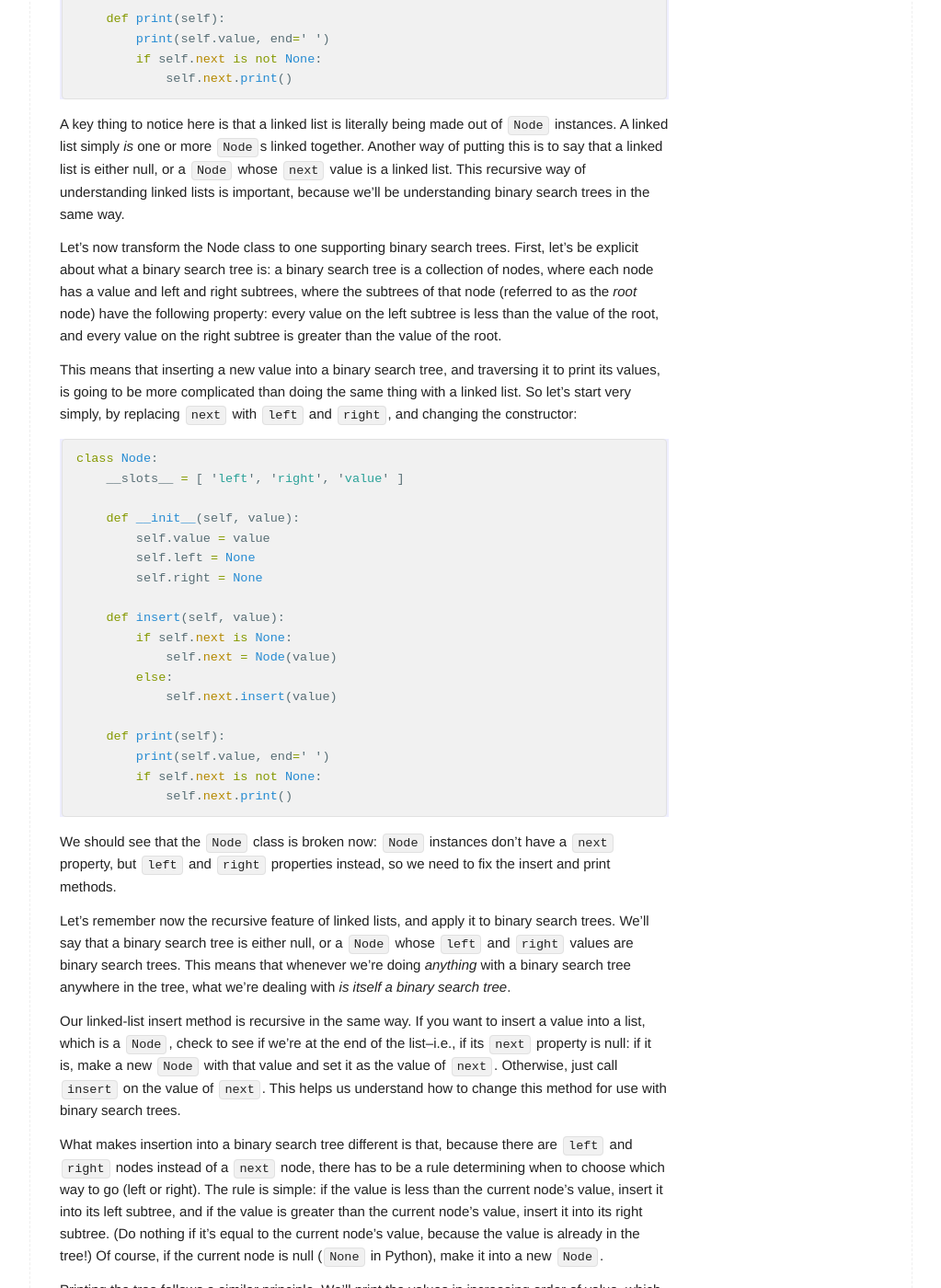
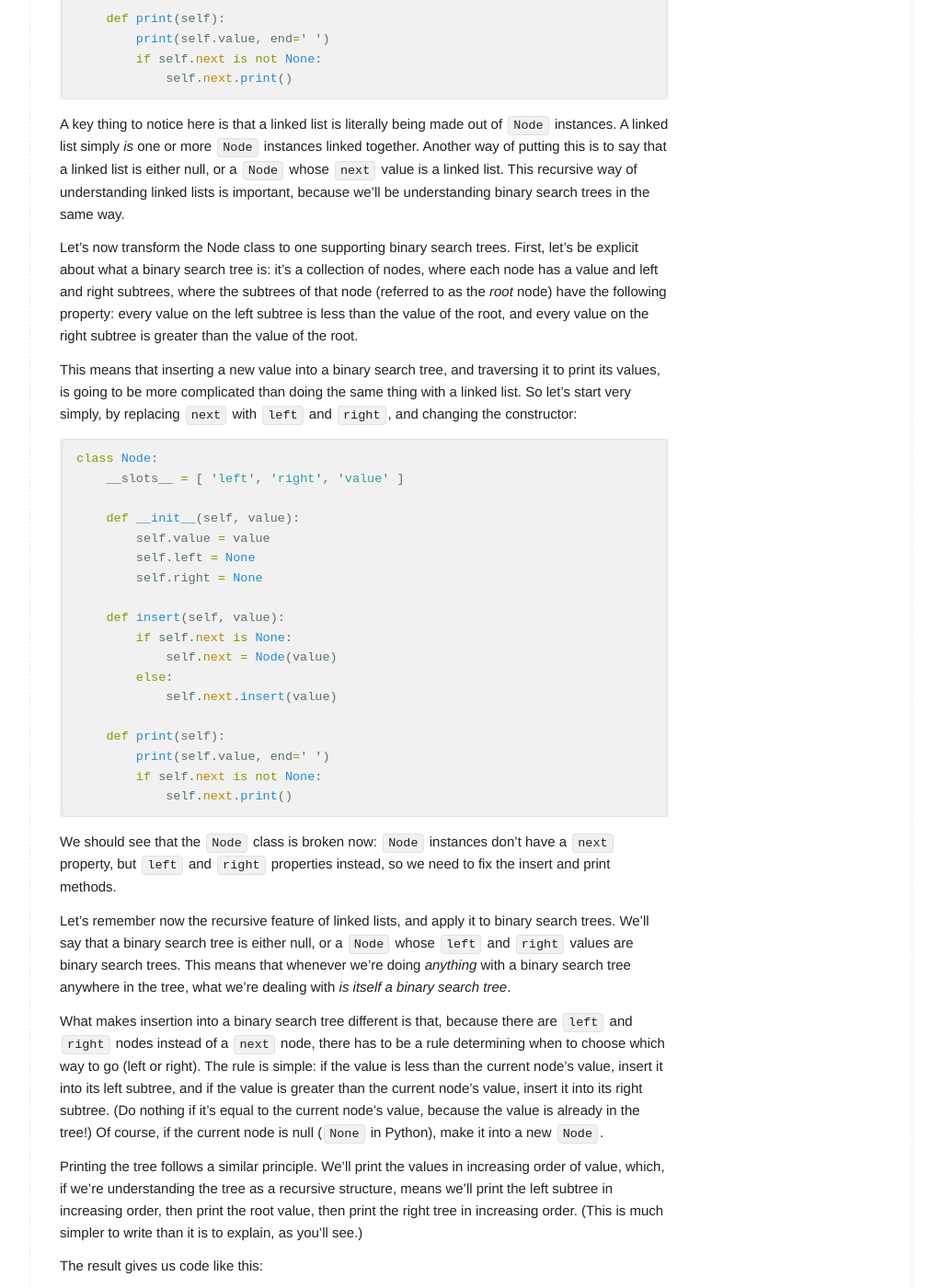
Before and after one commit to adamvinueza/adamvinueza.github.io, a Jekyll site: the page built from _posts/2019-05-02-my-god-full-of-nodes.md, in a window 1280 px wide and 1400 px high, scrolled down 2194 px. Shown: the whole window at 92% size, without its empty margins (128-1151 px from the left). Built offline with Jekyll 4.4.1, drawn with Linux system fonts in a browser that asks for light colours; some of the changed text lies outside the part shown.

Commit message:
Clarification of recursive features

````diff
--- a/_posts/2019-05-02-my-god-full-of-nodes.md
+++ b/_posts/2019-05-02-my-god-full-of-nodes.md
@@ -105,19 +105,18 @@ class Node:
             self.next.print()
 ```
 A key thing to notice here is that a linked list is literally being made out of
-`Node` instances. A linked list simply _is_ one or more `Node`s linked together.
-Another way of putting this is to say that a linked list is either null, or a
-`Node` whose `next` value is a linked list. This recursive way of understanding
-linked lists is important, because we'll be understanding binary search trees in
-the same way.
+`Node` instances. A linked list simply _is_ one or more `Node` instances linked
+together.  Another way of putting this is to say that a linked list is either
+null, or a `Node` whose `next` value is a linked list. This recursive way of
+understanding linked lists is important, because we'll be understanding binary
+search trees in the same way.
 
 Let's now transform the Node class to one supporting binary search trees. First,
-let's be explicit about what a binary search tree is: a binary search tree is a
-collection of nodes, where each node has a value and left and right subtrees,
-where the subtrees of that node (referred to as the _root_ node) have the
-following property: every value on the left subtree is less than the value of
-the root, and every value on the right subtree is greater than the value of the
-root.
+let's be explicit about what a binary search tree is: it's a collection of
+nodes, where each node has a value and left and right subtrees, where the
+subtrees of that node (referred to as the _root_ node) have the following
+property: every value on the left subtree is less than the value of the root,
+and every value on the right subtree is greater than the value of the root.
 
 This means that inserting a new value into a binary search tree, and traversing
 it to print its values, is going to be more complicated than doing the same
@@ -153,13 +152,6 @@ whose `left` and `right` values are binary search trees. This means that
 whenever we're doing _anything_ with a binary search tree anywhere in the
 tree, what we're dealing with _is itself a binary search tree_.
 
-Our linked-list insert method is recursive in the same way. If you want to
-insert a value into a list, which is a `Node`, check to see if we're at the end
-of the list--i.e., if its `next` property is null: if it is, make a new `Node`
-with that value and set it as the value of `next`. Otherwise, just call `insert`
-on the value of `next`. This helps us understand how to change this method for
-use with binary search trees.
-
 What makes insertion into a binary search tree different is that, because there
 are `left` and `right` nodes instead of a `next` node, there has to be a rule
 determining when to choose which way to go (left or right). The rule is simple:
@@ -170,9 +162,10 @@ because the value is already in the tree!) Of course, if the current node is
 null (`None` in Python), make it into a new `Node`.
 
 Printing the tree follows a similar principle. We'll print the values in
-increasing order of value, which means calling the print method on the left
-subtree, printing the root's value,  then calling the print method on the right
-subtree.
+increasing order of value, which, if we're understanding the tree as a recursive
+structure, means we'll print the left subtree in increasing order, then print
+the root value, then print the right tree in increasing order. (This is much
+simpler to write than it is to explain, as you'll see.)
 
 The result gives us code like this:
 ```python
````
